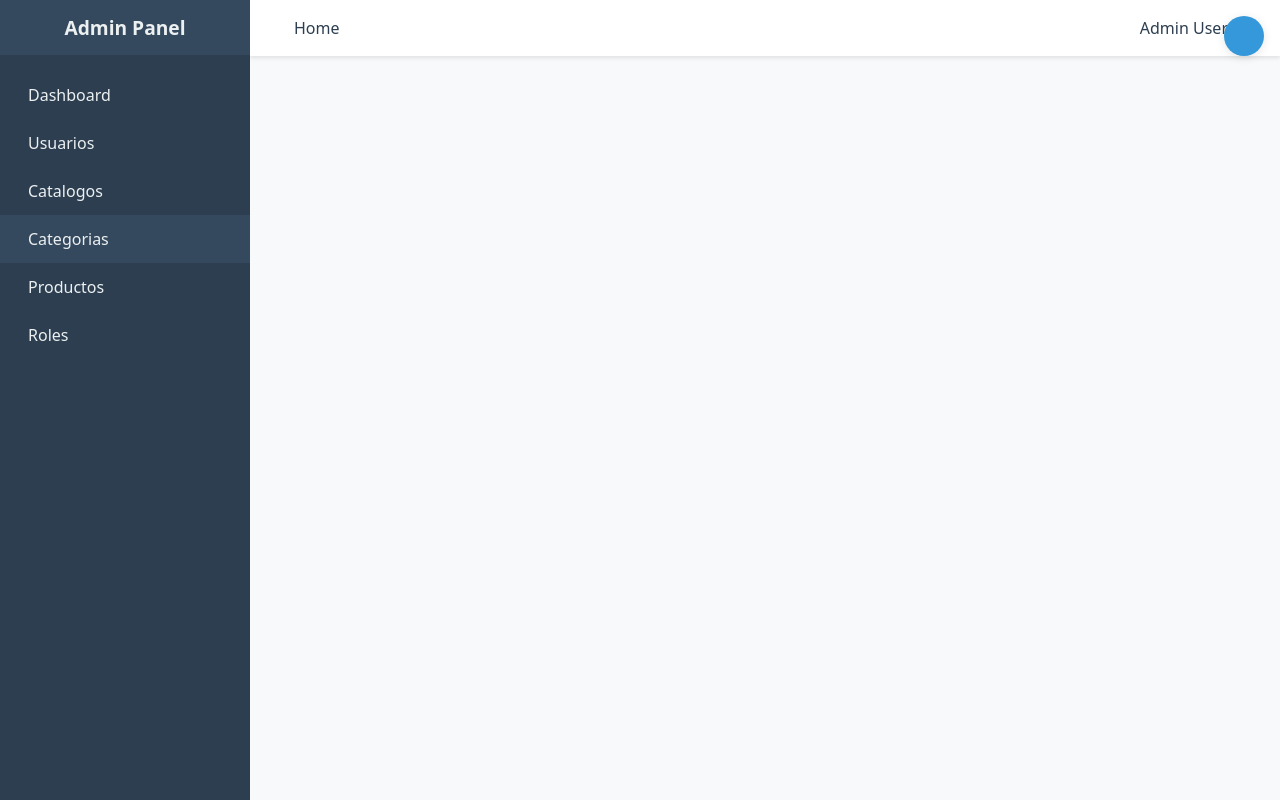
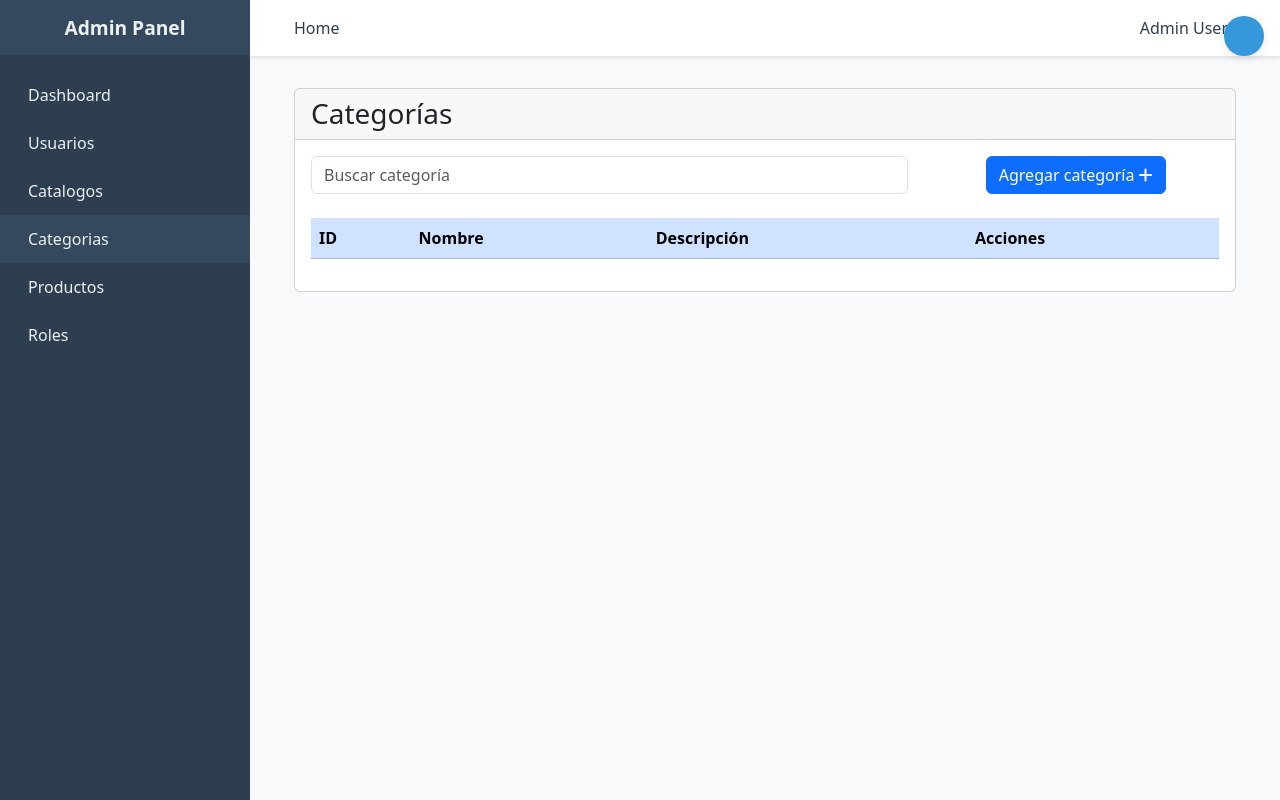
Before and after one commit to neotech-bol/Neotech-App-FrontEnd, a Vue app: page /categorias in a window 1280 px wide. Built offline with nearby package versions, Linux system fonts and the light colour scheme; some icons are missing.

Commit message:
productos imagenes

```diff
--- a/src/Admin/CategoriasView.vue
+++ b/src/Admin/CategoriasView.vue
@@ -1,12 +1,46 @@
 <template>
-    <div>
+    <div class="container">
+        <div class="row">
+            <div class="col-12">
+                <div class="card">
+                    <div class="card-header">
+                        <span class="card-title h3">Categorías</span>
+                    </div>
+                    <div class="card-body">
+                        <div class="row gy-4">
+                            <div class="col-12 col-md-8">
+                                <input type="text" class="form-control" placeholder="Buscar categoría">
+                            </div>
+                            <div class="col-12 col-md-4 text-center">
+                                <button type="button" class="btn btn-primary" @click="abrirModal">Agregar categoría <i class="fas fa-plus"></i></button>
+                            </div>
+                            <div class="col-12">
+                                <div class="table-responsive">
+                                    <table class="table table-hover table-striped">
+                                        <thead class="table-primary">
+                                            <tr>
+                                                <th>ID</th>
+                                                <th>Nombre</th>
+                                                <th>Descripción</th>
+                                                <th>Acciones</th>
+                                            </tr>
+                                        </thead>
+                                    </table>
+                                </div>
+                            </div>
+                        </div>
+                    </div>
+                </div>
+            </div>
+        </div>
+    </div>
 
-    </div>
 </template>
-<script>
-export default {
+<script setup>
+import { onMounted, ref } from 'vue';
+onMounted(() => {
 
-}
+})
 </script>
 <style>
 
--- a/src/Admin/ProductosView.vue
+++ b/src/Admin/ProductosView.vue
@@ -19,7 +19,7 @@
                 <div class="table-responsive">
                   <table class="table table-hover table-striped">
                     <thead class="table-primary">
-                      <tr>
+                      <tr class="text-center">
                         <th>ID</th>
                         <th>Nombre</th>
                         <th>Precio</th>
@@ -45,7 +45,7 @@
                         <td>{{ item.images?.length }}</td>
                         <td>
                           <div class="btn-group">
-                            <button class="btn btn-sm btn-warning">Editar</button>
+                            <button class="btn btn-sm btn-warning" @click="mostrarProducto(item.id)">Editar</button>
                           </div>
                         </td>
                       </tr>
@@ -99,10 +99,10 @@
             </div>
             <div class="col-12 mt-3">
               <h6>Imágenes seleccionadas:</h6>
-              <div class="row" v-if="formulario.images.length > 0">
-                <div class="col-4" v-for="(image, index) in formulario.images" :key="index">
+              <div class="row" v-if="formulario.imagePreviews.length > 0">
+                <div class="col-4" v-for="(image, index) in formulario.imagePreviews" :key="index">
                   <div class="position-relative">
-                    <img :src="image.preview" class="img-fluid" alt="Preview" />
+                    <img :src="image" class="img-fluid" alt="Preview" />
                     <button type="button" class="btn-close position-absolute top-0 end-0"
                       @click="removeImage(index)"></button>
                   </div>
@@ -124,7 +124,7 @@
 import { ref, onMounted } from 'vue';
 import { Modal } from 'bootstrap/dist/js/bootstrap.bundle.min';
 import { indexCatalogoItems } from '@/Services/CatalogoService';
-import { indexProductos, storeProducto } from '@/Services/ProductoService';
+import { indexProductos, showProducto, storeProducto } from '@/Services/ProductoService';
 
 let modal = null;
 let instanciaModal = null;
@@ -138,7 +138,7 @@ const formulario = ref({
   images: [],
   imagePreviews: []
 });
-
+const posicion = ref('');
 onMounted(() => {
   modal = document.getElementById('staticBackdrop');
   instanciaModal = new Modal(modal);
@@ -147,6 +147,14 @@ onMounted(() => {
 });
 
 const abrirModal = () => {
+  formulario.value = {
+    nombre: '',
+    precio: '',
+    catalogo_id: '',
+    descripcion: '',
+    images: [],
+    imagePreviews: []
+  };
   instanciaModal.show();
 };
 
@@ -181,6 +189,9 @@ const handleFileUpload = (event) => {
 
   // Combinar las imágenes existentes con las nuevas
   formulario.value.images = [...(formulario.value.images || []), ...newImages];
+
+  // Actualizar las vistas previas
+  formulario.value.imagePreviews = [...(formulario.value.imagePreviews || []), ...newImages.map(img => img.preview)];
 };
 
 const removeImage = (index) => {
@@ -203,11 +214,35 @@ const guardarProducto = async () => {
     const { data } = await storeProducto(formData);
     console.log(data);
     instanciaModal.hide();
+    listarProductos();
     // Aquí puedes agregar lógica adicional después de guardar, como actualizar la lista de productos
   } catch (error) {
     console.log(error);
   }
 };
+const mostrarProducto = async (id) => {
+  try {
+    const { data } = await showProducto(id);
+    instanciaModal.show();
+
+    // Crear un nuevo array de imágenes con vistas previas
+    const imagePreviews = data.dato.images.map(image => image.imagen); // Asegúrate de que `imagen` sea la propiedad correcta
+
+    formulario.value = {
+      nombre: data.dato.nombre,
+      precio: data.dato.precio,
+      catalogo_id: data.dato.catalogo_id,
+      descripcion: data.dato.descripcion,
+      images: [], // Mantener esto vacío ya que no tenemos archivos
+      imagePreviews: imagePreviews // Asignar las vistas previas
+    };
+
+    posicion.value = id;
+    console.log(data);
+  } catch (error) {
+    console.log(error);
+  }
+}
 </script>
 
 <style scoped>
--- a/src/Services/Http.js
+++ b/src/Services/Http.js
@@ -1,7 +1,9 @@
 import axios from "axios";
 import { Buffer } from "buffer";
-export const urlBase = 'http://neotechbol.test/api/';
-export const urlBaseAsset = 'http://neotechbol.test/';
+/* export const urlBase = 'http://neotechbol.test/api/';
+export const urlBaseAsset = 'http://neotechbol.test/'; */
+export const urlBase = 'http://neotech-app-backend.test/api/';
+export const urlBaseAsset = 'http://neotech-app-backend.test/';
 export const http = () => {
 	let token = "";
 	if (localStorage.getItem("token") != null) {
--- a/src/Services/ProductoService.js
+++ b/src/Services/ProductoService.js
@@ -5,6 +5,15 @@ export const indexProductos = () => {
     return http().get(`${urlBase}productos`);
 }
 
+export const showProducto = (id) => {
+    return http().get(`${urlBase}producto/${id}`);
+}
+
+export const updateProducto = (id, formulario) => {
+    return httpAsset().put(`${urlBase}producto/${id}`, formulario);
+}
+
+
 export const storeProducto = (formulario) => {
     return httpAsset().post(`${urlBase}producto-nuevo`, formulario);
 }
```
Lines whose indentation alone changed are shown as unchanged.
